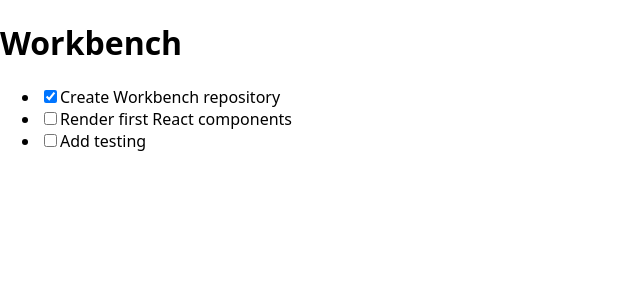
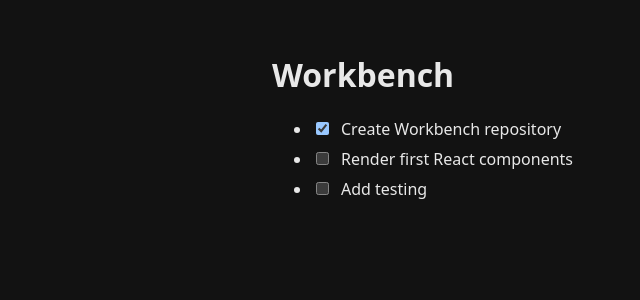
Before and after one commit to Sareuth/workbench, a React (Vite) app: page / in a window 1280 px wide. Shown: the top 300 px of the page, without its empty margins (0-640 px from the left). Built offline with nearby package versions, Linux system fonts and the light colour scheme.

Commit message:
Add task toggle state handling

```diff
--- a/src/App.tsx
+++ b/src/App.tsx
@@ -1,7 +1,9 @@
+import { useState } from "react";
 import { TaskList } from "./TaskList";
 import type { Task } from "./types";
 
-const tasks: Task[] = [
+function App() {
+  const [tasks, setTasks] = useState<Task[]>([
     {
       id: "1",
       title: "Create Workbench repository",
@@ -17,13 +19,28 @@ const tasks: Task[] = [
       title: "Add testing",
       completed: false,
     },
-];
+  ]);
 
-function App() {
+  const handleToggle = (id: string) => {
+    const newTasks = tasks.map((task) => {
+      if (task.id === id) {
+        return {
+          id: task.id,
+          title: task.title,
+          completed: !task.completed
+        }
+      } else {
+        return task;
+      }
+    });
+
+    setTasks (newTasks);
+  };
+
   return (
     <main>
       <h1>Workbench</h1>
-      <TaskList tasks={tasks} />
+      <TaskList tasks={tasks} handleToggle={handleToggle}/>
     </main>
   );
 }
--- a/src/TaskItem.tsx
+++ b/src/TaskItem.tsx
@@ -2,12 +2,13 @@ import type { Task } from "./types";
 
 interface TaskItemProps {
   task: Task;
+  handleToggle: (id: string) => void
 }
 
-export function TaskItem({ task }: TaskItemProps) {
+export function TaskItem({ task, handleToggle }: TaskItemProps) {
   return (
     <li>
-      <input type="checkbox" checked={task.completed} readOnly />
+      <input type="checkbox" checked={task.completed} onChange={() => handleToggle(task.id)} />
       <span>{task.title}</span>
     </li>
   );
--- a/src/TaskList.tsx
+++ b/src/TaskList.tsx
@@ -3,15 +3,17 @@ import { TaskItem } from "./TaskItem";
 
 interface TaskListProps {
   tasks: Task[];
+  handleToggle: (id: string) => void
 }
 
-export function TaskList({tasks}: TaskListProps) {
+export function TaskList({tasks, handleToggle}: TaskListProps) {
     return (
         <ul>
             {tasks.map((task) => (
                 <TaskItem
                     key={task.id}
                     task={task}
+                    handleToggle={handleToggle}
                 />
             ))}
         </ul>
--- a/src/index.css
+++ b/src/index.css
@@ -1,8 +1,30 @@
 * {
-    box-sizing: border-box;
+  box-sizing: border-box;
+}
+
+html {
+  color-scheme: dark;
 }
 
 body {
-    margin: 0;
-    font-family: system-ui, sans-serif;
+  margin: 0;
+  min-width: 320px;
+  min-height: 100vh;
+  background: #121212;
+  color: #e8e8e8;
+  font-family: system-ui, sans-serif;
 }
+
+main {
+  max-width: 800px;
+  margin: 0 auto;
+  padding: 2rem;
+}
+
+input[type="checkbox"] {
+  margin-right: 0.75rem;
+}
+
+li {
+  margin: 0.5rem 0;
+}
```
Lines whose indentation alone changed are shown as unchanged.
